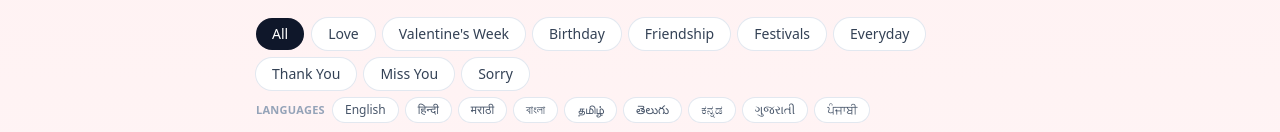
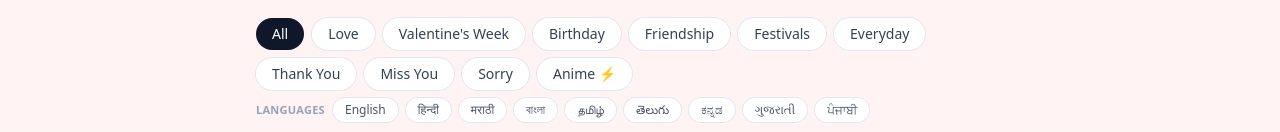
Before and after one commit to Pallav9919/kawaiily, a React (Vite) app: page / in a window 1280 px wide. Shown: the part 210-342 px from the top of the page. Built offline with nearby package versions, Linux system fonts and the light colour scheme.

Commit message:
Add 5 anime templates (Sasuke/Itachi/Naruto/Madara/Minato) + Anime category + premium badge

```diff
--- a/src/components/TemplateGallery.jsx
+++ b/src/components/TemplateGallery.jsx
@@ -160,6 +160,11 @@ function TemplateCard({ template, selected, onSelect }) {
       }`}
     >
       <Deco />
+      {template.tier === "premium" && (
+        <span className="absolute right-1.5 top-1.5 z-10 rounded-full bg-black/70 px-2 py-0.5 text-[9px] font-bold uppercase tracking-wider text-amber-300 backdrop-blur">
+          ✦ Premium
+        </span>
+      )}
       <div className="absolute left-1/2 top-[34%] -translate-x-1/2 -translate-y-1/2 text-5xl drop-shadow">
         {template.cover.emoji}
       </div>
--- a/src/lib/categories.js
+++ b/src/lib/categories.js
@@ -9,4 +9,5 @@ export const CATEGORIES = [
   { id: "thanks", label: "Thank You" },
   { id: "miss", label: "Miss You" },
   { id: "sorry", label: "Sorry" },
+  { id: "anime", label: "Anime ⚡" },
 ];
--- a/src/templates/registry.js
+++ b/src/templates/registry.js
@@ -3126,6 +3126,88 @@ export const TEMPLATES = [
     inside: { palette: "lavender", decoration: "none", font: "font-kannada" },
     reveal: "fade",
   },
+
+  // ================ ANIME (premium, IP-risky) ================
+  {
+    id: "anime-sasuke",
+    name: "Sasuke — Sharingan",
+    category: "anime",
+    lang: "en",
+    tier: "premium",
+    cover: {
+      palette: "crimson",
+      decoration: "sharingan-spin",
+      titleFont: "font-playfair",
+      title: "Sasuke",
+      emoji: "👁️",
+    },
+    inside: { palette: "crimson", decoration: "blood-drip", font: "font-playfair" },
+    reveal: "burst",
+  },
+  {
+    id: "anime-itachi",
+    name: "Itachi — Mangekyō",
+    category: "anime",
+    lang: "en",
+    tier: "premium",
+    cover: {
+      palette: "crimson",
+      decoration: "sharingan-spin",
+      titleFont: "font-playfair",
+      title: "Itachi",
+      emoji: "🜲",
+    },
+    inside: { palette: "crimson", decoration: "blood-drip", font: "font-playfair" },
+    reveal: "fade",
+  },
+  {
+    id: "anime-naruto",
+    name: "Naruto — Uzumaki",
+    category: "anime",
+    lang: "en",
+    tier: "premium",
+    cover: {
+      palette: "sunset",
+      decoration: "sparkle-trail",
+      titleFont: "font-dancing",
+      title: "Naruto",
+      emoji: "🍥",
+    },
+    inside: { palette: "sunset", decoration: "petal-shower", font: "font-playfair" },
+    reveal: "burst",
+  },
+  {
+    id: "anime-madara",
+    name: "Madara — Rinnegan",
+    category: "anime",
+    lang: "en",
+    tier: "premium",
+    cover: {
+      palette: "midnight",
+      decoration: "rinnegan-ripple",
+      titleFont: "font-playfair",
+      title: "Madara",
+      emoji: "🌀",
+    },
+    inside: { palette: "midnight", decoration: "blood-drip", font: "font-playfair" },
+    reveal: "rise",
+  },
+  {
+    id: "anime-minato",
+    name: "Minato — Thunder God",
+    category: "anime",
+    lang: "en",
+    tier: "premium",
+    cover: {
+      palette: "thunder",
+      decoration: "firework-bursts",
+      titleFont: "font-playfair",
+      title: "Minato",
+      emoji: "⚡",
+    },
+    inside: { palette: "thunder", decoration: "sparkle-trail", font: "font-playfair" },
+    reveal: "burst",
+  },
 ];
 
 export const getTemplate = (id) =>
```
